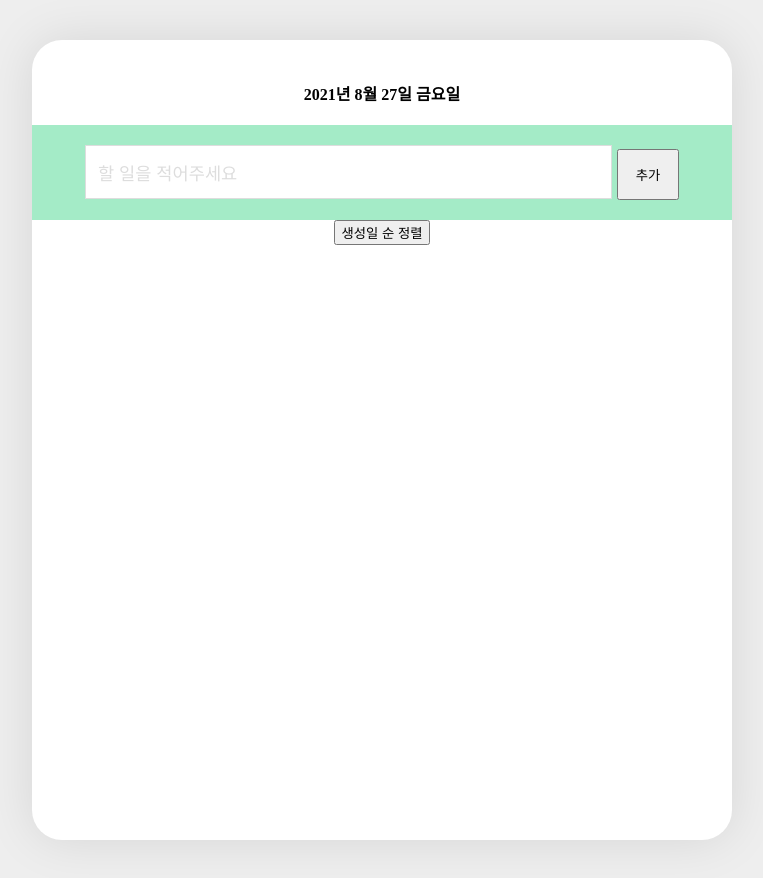
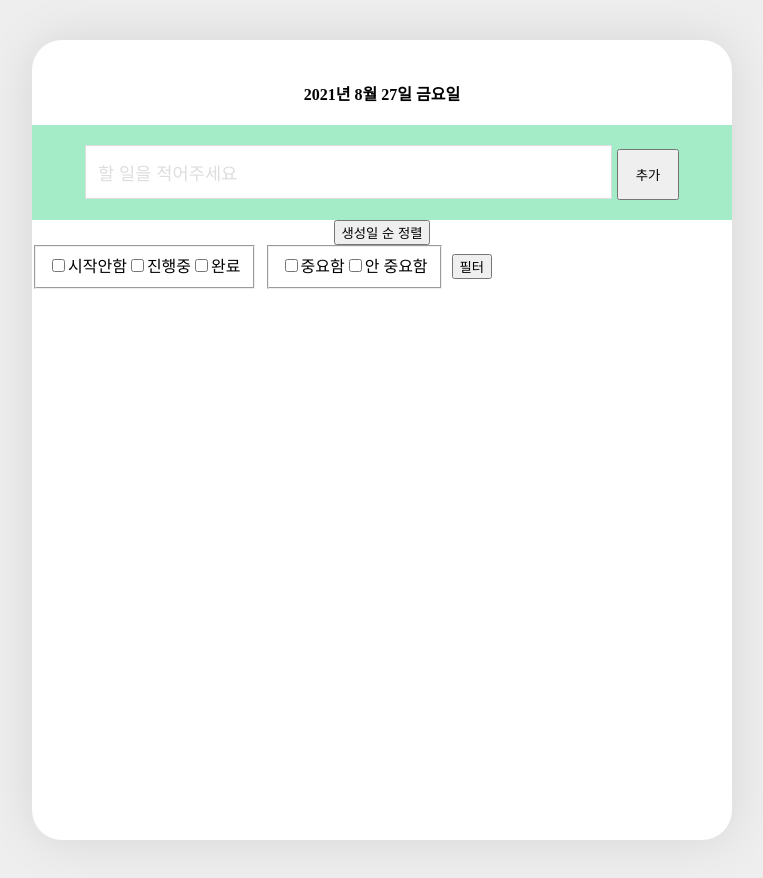
Before and after one commit to hyseoseo/Assignment8-TeamB, a React (Create React App) app: page / in a window 1280 px wide. Shown: the whole page, without its empty margins (258-1021 px from the left). Built offline with nearby package versions, Linux system fonts and the light colour scheme; what emotion-reset would draw is missing.

Commit message:
[#22] feat: 구현 필터 기능

```diff
--- a/src/components/todo/Filter.tsx
+++ b/src/components/todo/Filter.tsx
@@ -1,18 +1,22 @@
 import React from 'react';
-import useFilter from 'hooks/useFilter';
-import { Itodo, OPTIONS } from 'components/todo/type';
+import { css } from '@emotion/react';
+import { OPTIONS } from 'components/todo/type';
 import { FILTER_OPTION } from 'config';
 
-interface filterProps {
-  todos: Itodo[];
+export interface IfilterProps {
+  handleCheck: (e: React.ChangeEvent<HTMLInputElement>) => void;
+  setFilteredResult: () => void;
 }
 
-const Filter: React.FC<filterProps> = ({ todos }) => {
-  const { handleCheck, handleSubmit } = useFilter(todos);
+const Filter: React.FC<IfilterProps> = ({ handleCheck, setFilteredResult }) => {
+  const handleSubmit = (e: React.FormEvent) => {
+    e.preventDefault();
+    setFilteredResult();
+  };
 
   return (
     <form onSubmit={handleSubmit}>
-      <fieldset>
+      <fieldset css={fieldset}>
         {OPTIONS.map((option) => (
           <label>
             <input
@@ -25,7 +29,7 @@ const Filter: React.FC<filterProps> = ({ todos }) => {
           </label>
         ))}
       </fieldset>
-      <fieldset>
+      <fieldset css={fieldset}>
         {FILTER_ARRAY_ISIMPORTANT.map((item) => (
           <label>
             <input
@@ -38,12 +42,17 @@ const Filter: React.FC<filterProps> = ({ todos }) => {
           </label>
         ))}
       </fieldset>
-      <button type="submit">필터</button>
+      <button>필터</button>
     </form>
   );
 };
 
 export default Filter;
+
+const fieldset = css`
+  display: inline-block;
+  margin-right: 10px;
+`;
 
 const FILTER_ARRAY_ISIMPORTANT = [
   {
--- a/src/components/todo/TodoContainer.tsx
+++ b/src/components/todo/TodoContainer.tsx
@@ -1,6 +1,8 @@
 import React from 'react';
 import { css } from '@emotion/react';
 import { TodoList, TodoHead, useTodo } from 'components/todo';
+import useFilter from 'hooks/useFilter';
+import Filter from './Filter';
 
 const TodoContainer: React.FC = () => {
   const {
@@ -12,14 +14,18 @@ const TodoContainer: React.FC = () => {
     changeTodoImportance,
     sortTodo,
   } = useTodo();
-
-  console.log(todos);
+  const { filteredItem, filterOption, filterClicked, handleCheck, setFilteredResult } =
+    useFilter(todos);
 
   return (
     <div css={TodoTemplate}>
       <TodoHead createTodo={createTodo} sortTodo={sortTodo} />
+      <Filter handleCheck={handleCheck} setFilteredResult={setFilteredResult} />
       <TodoList
         todos={todos}
+        filteredItem={filteredItem}
+        filterOption={filterOption}
+        filterClicked={filterClicked}
         setTodos={setTodos}
         handleDeleteTodo={handleDeleteTodo}
         changeTodoStatus={changeTodoStatus}
--- a/src/components/todo/TodoList.tsx
+++ b/src/components/todo/TodoList.tsx
@@ -3,9 +3,13 @@ import { css } from '@emotion/react';
 import { useDnD } from 'hooks';
 import { Itodo, Status } from './type';
 import { TodoItem } from 'components/todo';
+import { IfilterOption } from 'hooks/types';
 
 interface ITodoListProps {
   todos: Itodo[];
+  filteredItem: Itodo[];
+  filterOption: IfilterOption;
+  filterClicked: boolean;
   setTodos: React.Dispatch<React.SetStateAction<Itodo[]>>;
   handleDeleteTodo: (id: number) => void;
   changeTodoStatus: (id: number, status: Status | string) => void;
@@ -14,6 +18,9 @@ interface ITodoListProps {
 
 const TodoList: React.FC<ITodoListProps> = ({
   todos,
+  filteredItem,
+  filterOption,
+  filterClicked,
   setTodos,
   handleDeleteTodo,
   changeTodoStatus,
@@ -23,6 +30,27 @@ const TodoList: React.FC<ITodoListProps> = ({
     todos,
     setTodos,
   );
+
+  if (filterClicked && (filterOption.status.length != 0 || filterOption.isImportant.length != 0)) {
+    return (
+      <ul css={Container}>
+        {filteredItem.map((todo, index) => (
+          <TodoItem
+            key={todo.id}
+            todo={todo}
+            index={index}
+            handleDragStart={handleDragStart}
+            handleDragEnter={handleDragEnter}
+            handleDragOver={handleDragOver}
+            handleDragEnd={handleDragEnd}
+            handleDeleteTodo={handleDeleteTodo}
+            changeTodoStatus={changeTodoStatus}
+            changeTodoImportance={changeTodoImportance}
+          />
+        ))}
+      </ul>
+    );
+  }
 
   return (
     <ul css={Container}>
--- a/src/hooks/types.ts
+++ b/src/hooks/types.ts
@@ -1,3 +1,4 @@
+import { Status } from 'components/todo/type';
 import React from 'react';
 
 export type SetState<T> = React.Dispatch<React.SetStateAction<T>>;
@@ -24,3 +25,8 @@ export interface IuseModal {
   openModal: (component: React.FC) => void;
   closeModal: () => void;
 }
+
+export interface IfilterOption {
+  status: Status[];
+  isImportant: string[];
+}
--- a/src/hooks/useFilter.ts
+++ b/src/hooks/useFilter.ts
@@ -1,11 +1,7 @@
-import React, { useState } from 'react';
+import React, { useEffect, useState } from 'react';
 import { Itodo, OPTIONS, Status } from 'components/todo/type';
+import { IfilterOption } from './types';
 import { FILTER_OPTION } from 'config';
-
-interface IfilterOption {
-  status: Status[];
-  isImportant: string[];
-}
 
 const InitialFilterOption: IfilterOption = {
   status: [],
@@ -15,6 +11,7 @@ const InitialFilterOption: IfilterOption = {
 const useFilter = (todos: Itodo[]) => {
   const [filteredItem, setFilteredItem] = useState<Itodo[]>([]);
   const [filterOption, setFilterOption] = useState<IfilterOption>(InitialFilterOption);
+  const [filterClicked, setFilterClicked] = useState<boolean>(false);
 
   const changeIntoStatus = (value: string): Status => {
     const status: Status = OPTIONS.find((option) => option === value)!;
@@ -48,6 +45,13 @@ const useFilter = (todos: Itodo[]) => {
     } else {
       setFilterImportant(e.target.value, e.target.checked);
     }
+    setClickedFalse();
+  };
+
+  const setClickedFalse = () => {
+    if (filterOption.status.length == 0 && filterOption.isImportant.length == 0) {
+      setFilterClicked(false);
+    }
   };
 
   const filteredTodos = (filter: string, todos: Itodo[]): Itodo[] => {
@@ -58,7 +62,7 @@ const useFilter = (todos: Itodo[]) => {
         );
   };
 
-  const handleSubmit = () => {
+  const setFilteredResult = () => {
     let filteredTodo: Itodo[] = [];
     if (!filterOption.isImportant.length) {
       filteredTodo = filteredTodos(FILTER_OPTION.STATUS, todos);
@@ -70,9 +74,17 @@ const useFilter = (todos: Itodo[]) => {
         .filter((item: Itodo) => filterOption.isImportant.includes(item.isImportant.toString()));
     }
     setFilteredItem(filteredTodo);
+    setFilterClicked(true);
   };
 
-  return { handleCheck, handleSubmit };
+  return {
+    filteredItem,
+    filterOption,
+    filterClicked,
+    setFilteredItem,
+    handleCheck,
+    setFilteredResult,
+  };
 };
 
 export default useFilter;
```
